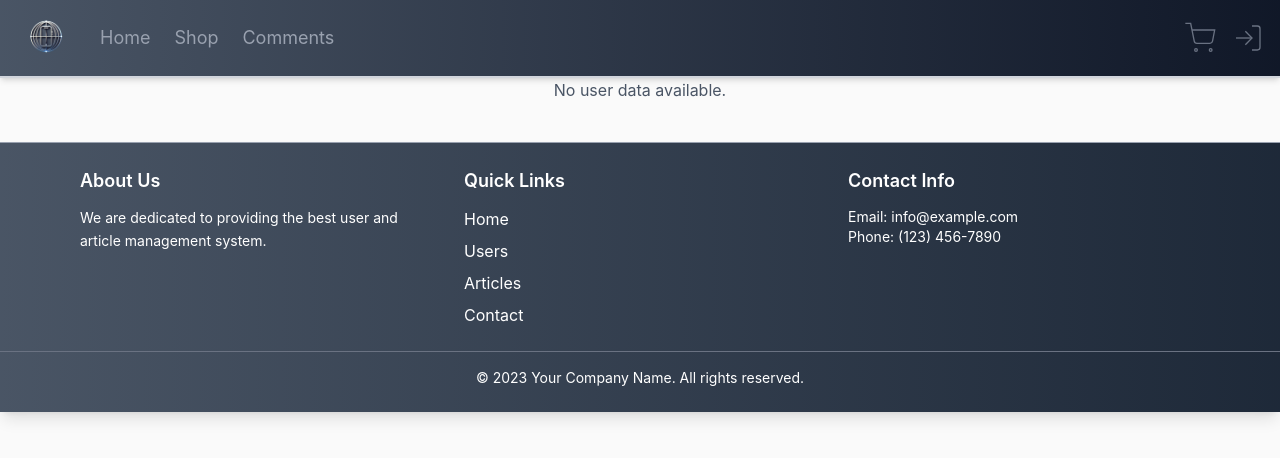
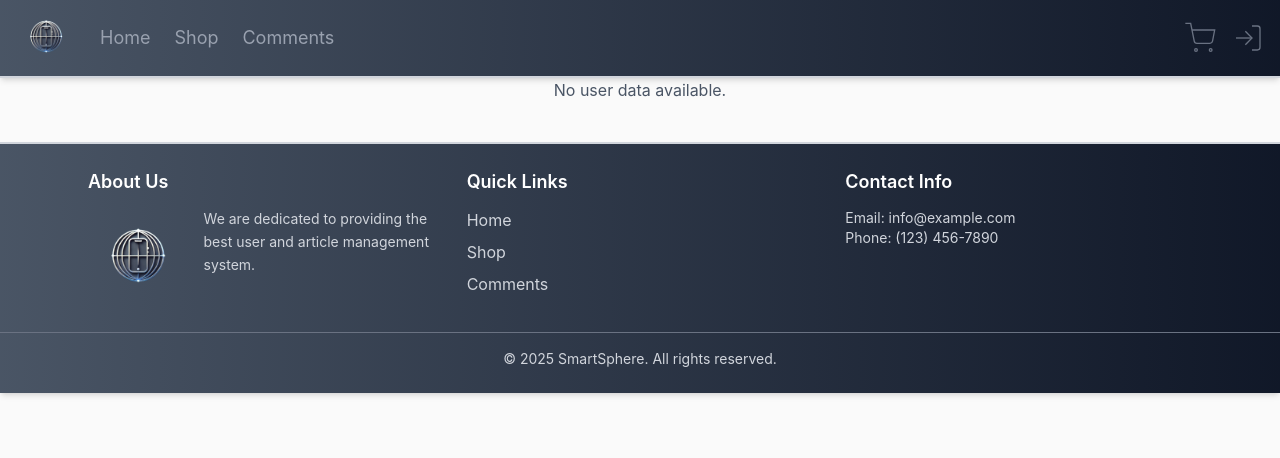
Before and after one commit to WDJohanWD/proyectoreact, a React (Vite) app in the folder react-project/: page /profile in a window 1280 px wide. Shown: the top 458 px of the page. Built offline with nearby package versions, Linux system fonts and the light colour scheme; data requests are answered from the project's data file.

Commit message:
footer style changed

```diff
--- a/react-project/src/layout/Footer.jsx
+++ b/react-project/src/layout/Footer.jsx
@@ -1,33 +1,34 @@
 import { Link } from 'react-router-dom';
-import '../styles/Footer.css';
-
+import logo from '../assets/logo.png'
 const Footer = () => {
   return (
-<footer className="bg-gradient-to-r from-gray-600 to-gray-800 text-white py-6 mt-10 shadow-lg border-t border-gray-400">
-  <div className="max-w-6xl mx-auto px-4 grid md:grid-cols-3 gap-8 text-center md:text-left">
+    <footer className="bg-gradient-to-r from-gray-600 to-gray-900 text-gray-300 py-6 mt-10 shadow-md border-t-2 border-gray-300">
+      <div className="max-w-6xl mx-auto px-6 grid md:grid-cols-3 gap-8 text-center md:text-left">
 
         {/* About Us */}
         <div>
-      <h3 className="text-lg font-semibold mb-3">About Us</h3>
-      <p className="text-sm leading-relaxed">
+          <h3 className="text-lg font-semibold text-white mb-3">About Us</h3>
+          <div className='grid grid-cols-3'>
+            <img className='w-25 m-0 p-0' src={logo} alt="" />
+            <p className="text-sm leading-relaxed m-0 p-0 col-span-2">
               We are dedicated to providing the best user and article management system.
             </p>
+          </div>
         </div>
 
         {/* Quick Links */}
         <div>
-      <h3 className="text-lg font-semibold mb-3">Quick Links</h3>
+          <h3 className="text-lg font-semibold text-white mb-3">Quick Links</h3>
           <ul className="space-y-2">
-        <li><Link to="/" className="hover:text-gray-300">Home</Link></li>
-        <li><Link to="/users" className="hover:text-gray-300">Users</Link></li>
-        <li><Link to="/articles" className="hover:text-gray-300">Articles</Link></li>
-        <li><Link to="/contact" className="hover:text-gray-300">Contact</Link></li>
+            <li><Link to="/" className="hover:text-teal-400 transition">Home</Link></li>
+            <li><Link to="/articles" className="hover:text-teal-400 transition">Shop</Link></li>
+            <li><Link to="/comments" className="hover:text-teal-400 transition">Comments</Link></li>
           </ul>
         </div>
 
         {/* Contact Info */}
         <div>
-      <h3 className="text-lg font-semibold mb-3">Contact Info</h3>
+          <h3 className="text-lg font-semibold text-white mb-3">Contact Info</h3>
           <p className="text-sm">Email: info@example.com</p>
           <p className="text-sm">Phone: (123) 456-7890</p>
         </div>
@@ -36,10 +37,9 @@ const Footer = () => {
 
       {/* Footer Bottom */}
       <div className="text-center text-sm border-t border-gray-500 mt-6 pt-4">
-    <p>&copy; 2023 Your Company Name. All rights reserved.</p>
+        <p>&copy; {new Date().getFullYear()} SmartSphere. All rights reserved.</p>
       </div>
     </footer>
-
   );
 };
 
```
Lines whose indentation alone changed are shown as unchanged.
